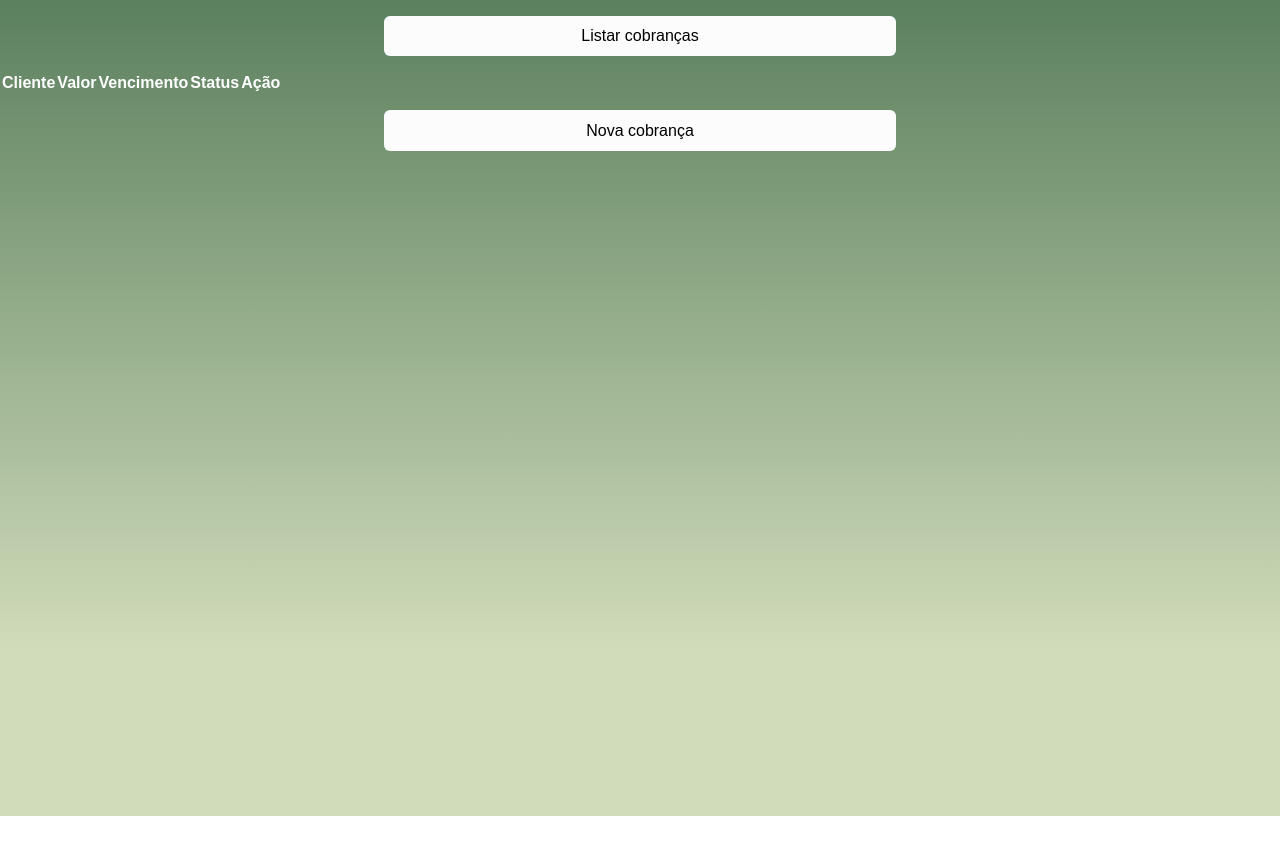
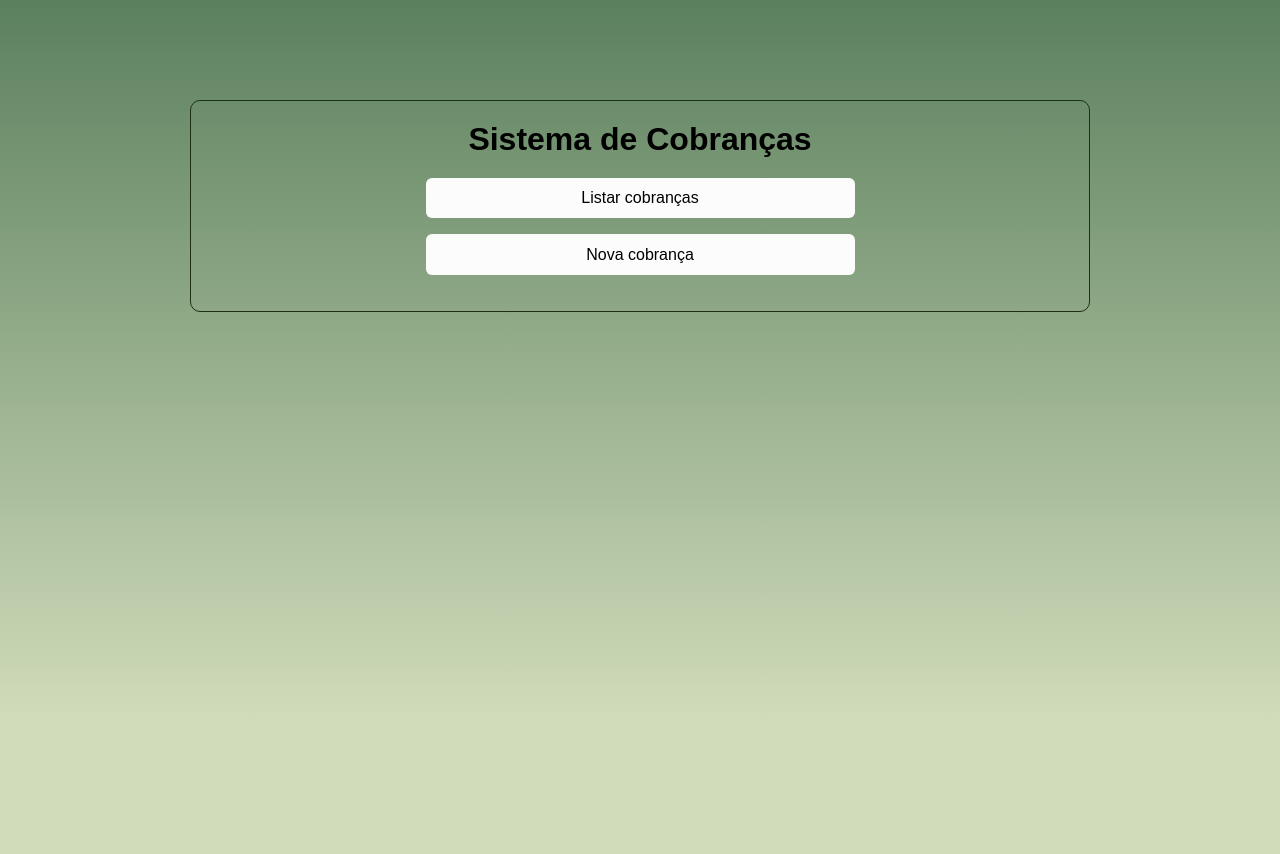
Before and after one commit to Carlos-CSI/teste-estagio-imovel-pay, a React (Vite) app in the folder frontend/: page / in a window 1280 px wide. Shown: the top 854 px of the page. Before the commit the page ends 816 px from the top, so only its background shows below. Built offline with nearby package versions, Linux system fonts and the light colour scheme.

Commit message:
Ajustes finais e melhorias no frontend

```diff
--- a/frontend/src/App.css
+++ b/frontend/src/App.css
@@ -1,9 +1,4 @@
-* {
-  margin: 0;
-  padding: 0;
-  box-sizing: border-box;
-}
-
+/* GLOBAL */
 body {
   min-height: 100vh;
   width: 100vw;
@@ -11,10 +6,28 @@ body {
   background: linear-gradient(180deg, #5b805e 0%, #d1dcba 80%);
   color: #ffffff;}
 
+/* CONTAINER */
+.container {
+  max-width: 900px;
+  margin: 100px auto;
+  border: 1px solid #1f2f12;
+  padding: 20px;
+  border-radius: 10px;
+}
+
+/* TITULO */
+h1 {
+  text-align: center;
+  margin-bottom: 20px;
+  color: #000000;
+}
+
+/* BOTÃO */
 button {
-  padding: 0.70rem 1.0rem;
-  display: block;
-  inline-size: 40%;
+  align-items: center;
+  justify-content: center;
+  display: flex;
+  inline-size: 50%;
   margin: 1rem auto;
   border-radius: 6px;
   border:aliceblue;
@@ -24,9 +37,16 @@ button {
   cursor: pointer;   /*Muda o cursor*/
   transition: background-color 0.3s ease; /*tempo para mudança do cursor*/
 }
-div.modal {
-  padding: 100px 100px;
-  inline-size: 100%;
-  margin: 2rem auto;
-  font-size: 1.5rem;
+
+/* TABELA */
+table {
+  width: 100%;
+  border-collapse: collapse;
+  margin-top: 20px;
 }
+th, td {
+  padding: 22px;
+  text-align: left;
+  border-bottom: 1px solid #ddd;
+  color: #000000;
+}
--- a/frontend/src/App.jsx
+++ b/frontend/src/App.jsx
@@ -2,7 +2,7 @@ import { useState } from 'react'
 import './App.css'
 
 function App() {
-
+  const [listarcobranca, setlistarcobranca] = useState(false);
   const [mostrarFormulario, setMostrarFormulario] = useState(false);
   const [cobrancas, setCobrancas] = useState([]);
 
@@ -58,20 +58,21 @@ function App() {
 
   return (
     <>
+    <div className='container'>
+      <h1>Sistema de Cobranças</h1>
     <div>
              {/* LISTAGEM */}
-    <button type="button" onClick={listar_cobrancas}>
+    <button type="button" onClick={() => {setlistarcobranca(true); listar_cobrancas()}}>
     Listar cobranças
     </button>
-
+    {listarcobranca && (
       <table>
         <thead>
           <tr>
             <th>Cliente</th>
             <th>Valor</th>
-            <th>Vencimento</th>
+            <th> Data de vencimento</th>
             <th>Status</th>
-            <th>Ação</th>
           </tr>
         </thead>
         <tbody>
@@ -84,7 +85,7 @@ function App() {
               <td>
                 {c.status === "pendente" && (
                   <button onClick={() => atualizarStatus(c.id, "pago")}>
-                    Marcar como pago
+                    Pago
                   </button>
                 )}
               </td>
@@ -92,7 +93,7 @@ function App() {
           ))}
         </tbody>
       </table>
-
+)}
     </div>
 
 
@@ -140,6 +141,7 @@ function App() {
 
       )}
     </div>
+    </div>
     </>
   );
 }
```
